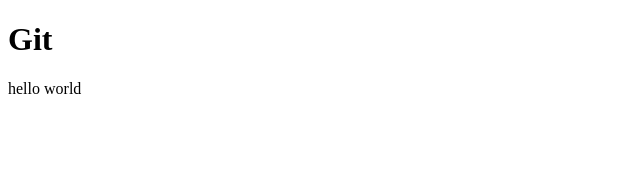
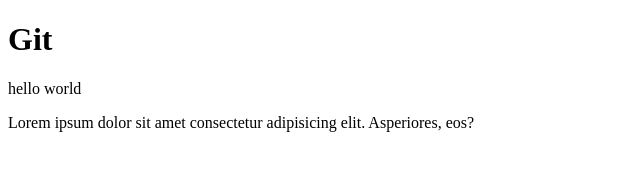
Before and after one commit to JoakimLindhEPN/GIT, a plain HTML site: page index.html in a window 1280 px wide. Shown: the whole page, without its empty margins (0-640 px from the left). Drawn offline with Linux system fonts and the light colour scheme.

Commit message:
second commit

```diff
--- a/index.html
+++ b/index.html
@@ -8,5 +8,9 @@
 <body>
   <h1>Git</h1>
   <p>hello world</p>
+
+  <div>
+    Lorem ipsum dolor sit amet consectetur adipisicing elit. Asperiores, eos?
+  </div>
 </body>
 </html>
--- /dev/null
+++ b/styles.css
@@ -0,0 +1,3 @@
+* {
+  margin: 0;
+}
```
